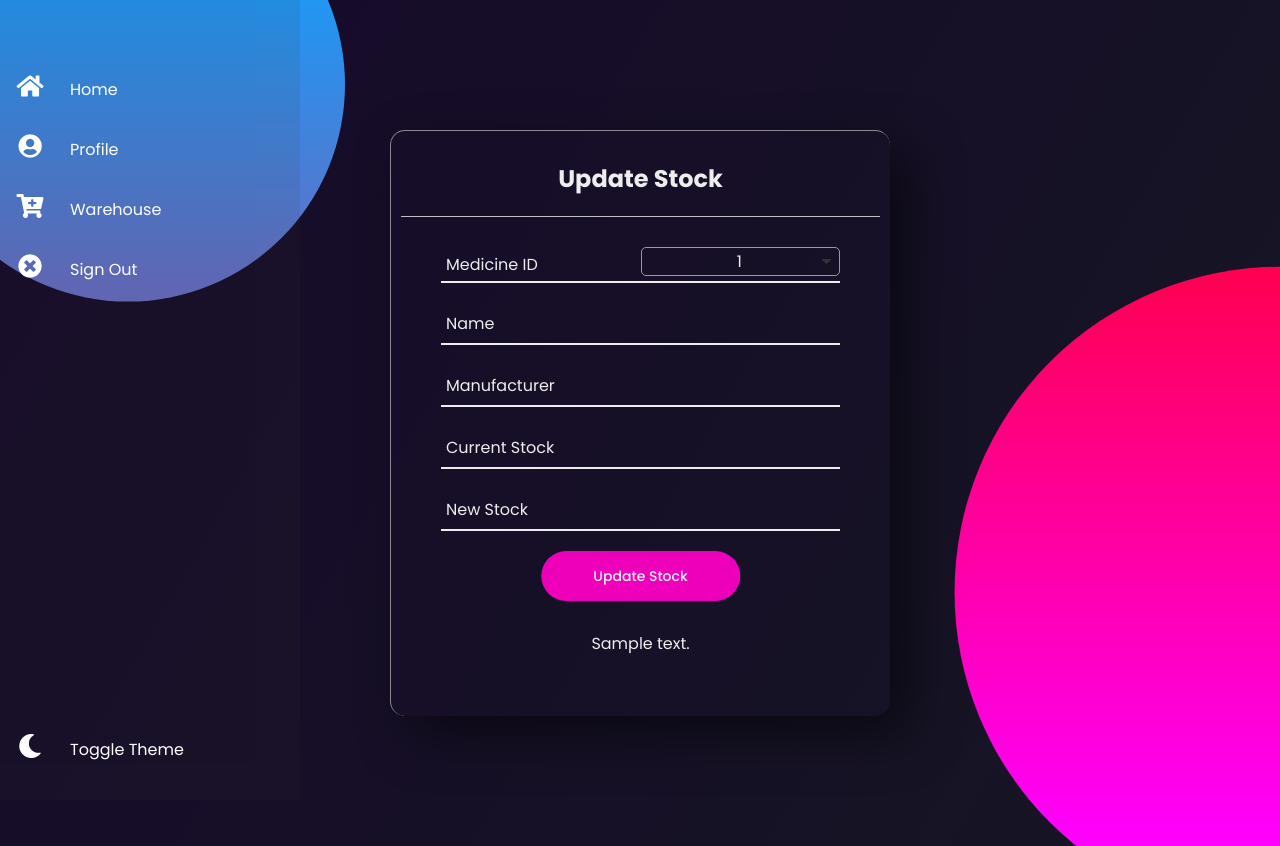
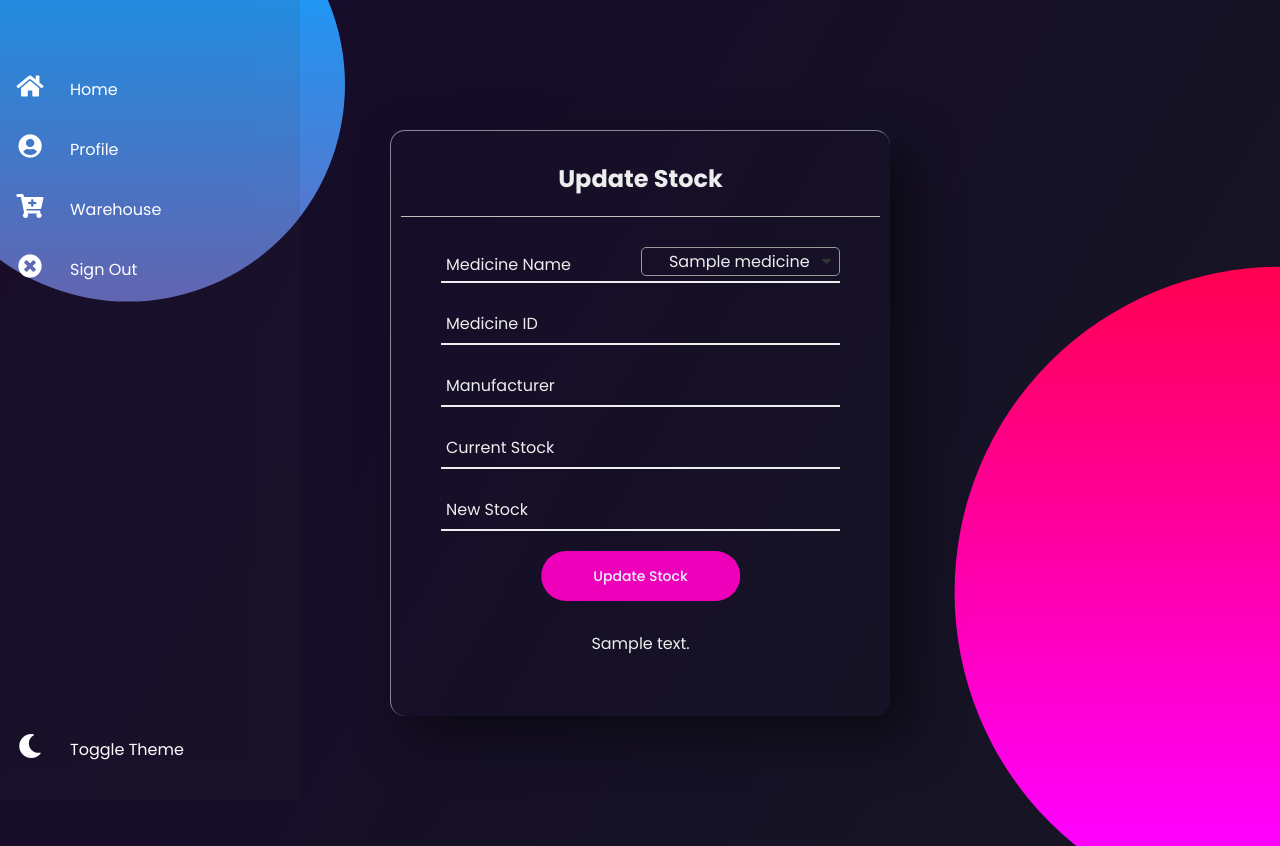
Before and after one commit to k-srivastava/Health-Warehouse, a Flask app: template templates/account/dashboard/warehouse/update_stock.html in a window 1280 px wide. Run offline with Flask 2, Linux system fonts and the light colour scheme; the template is opened without the code that fills it: most values are stand-ins (such as "Sample title", 1, 10 or a date in 2020); parts of the project's set-up code (start-up, migrations or seed data) failed here and were passed over.

Commit message:
Searching through medicine name than ID when updating stock.

```diff
--- a/templates/account/dashboard/warehouse/update_stock.html
+++ b/templates/account/dashboard/warehouse/update_stock.html
@@ -9,10 +9,10 @@
 
 {% block select_field %}
     <div class="select-field">
-        <label>Medicine ID</label>
-        <select name="id" id="medicine-id" onchange="updateFields()">
+        <label>Medicine Name</label>
+        <select name="id" id="medicine-name" onchange="updateFields()">
             {% for medicine in all_medicines %}
-                <option value="{{ medicine.id }}">{{ medicine.id }}</option>
+                <option value="{{ medicine.name }}">{{ medicine.name }}</option>
             {% endfor %}
         </select>
     </div>
@@ -21,7 +21,7 @@
 {% block fields %}
     <div class="field" id="readonly-field">
         <input type="text" name="name" readonly>
-        <label>Name</label>
+        <label>Medicine ID</label>
     </div>
 
     <div class="field" id="readonly-field">
@@ -57,7 +57,7 @@
         function updateFields() {
             currentMedicine = getCurrentMedicine(medicineData);
 
-            medicineNameField.value = currentMedicine.name;
+            medicineNameField.value = currentMedicine.id;
             medicineManufacturerField.value = currentMedicine.manufacturer;
             medicineCurrentStockField.value = currentMedicine.stock;
         }
```
